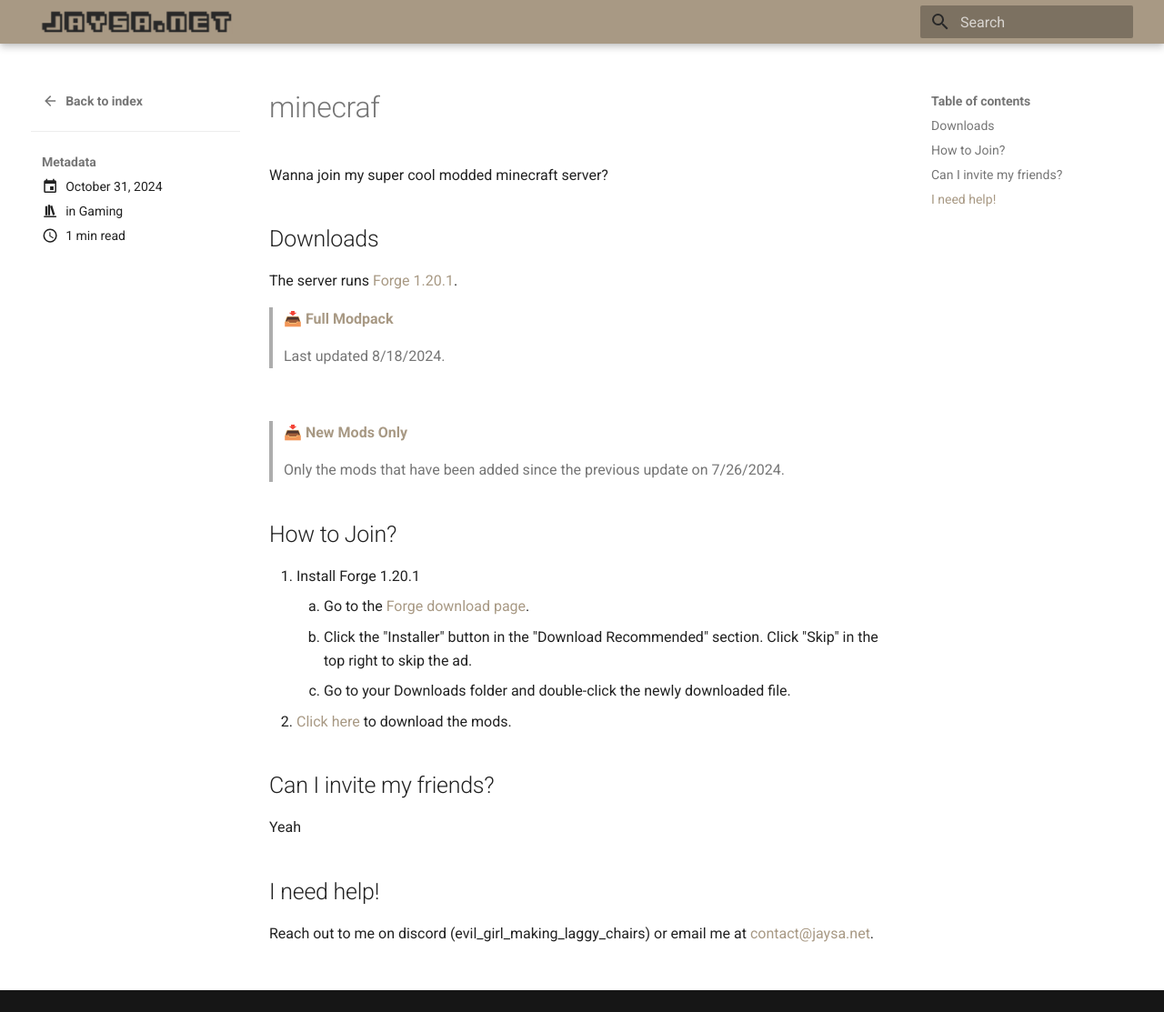
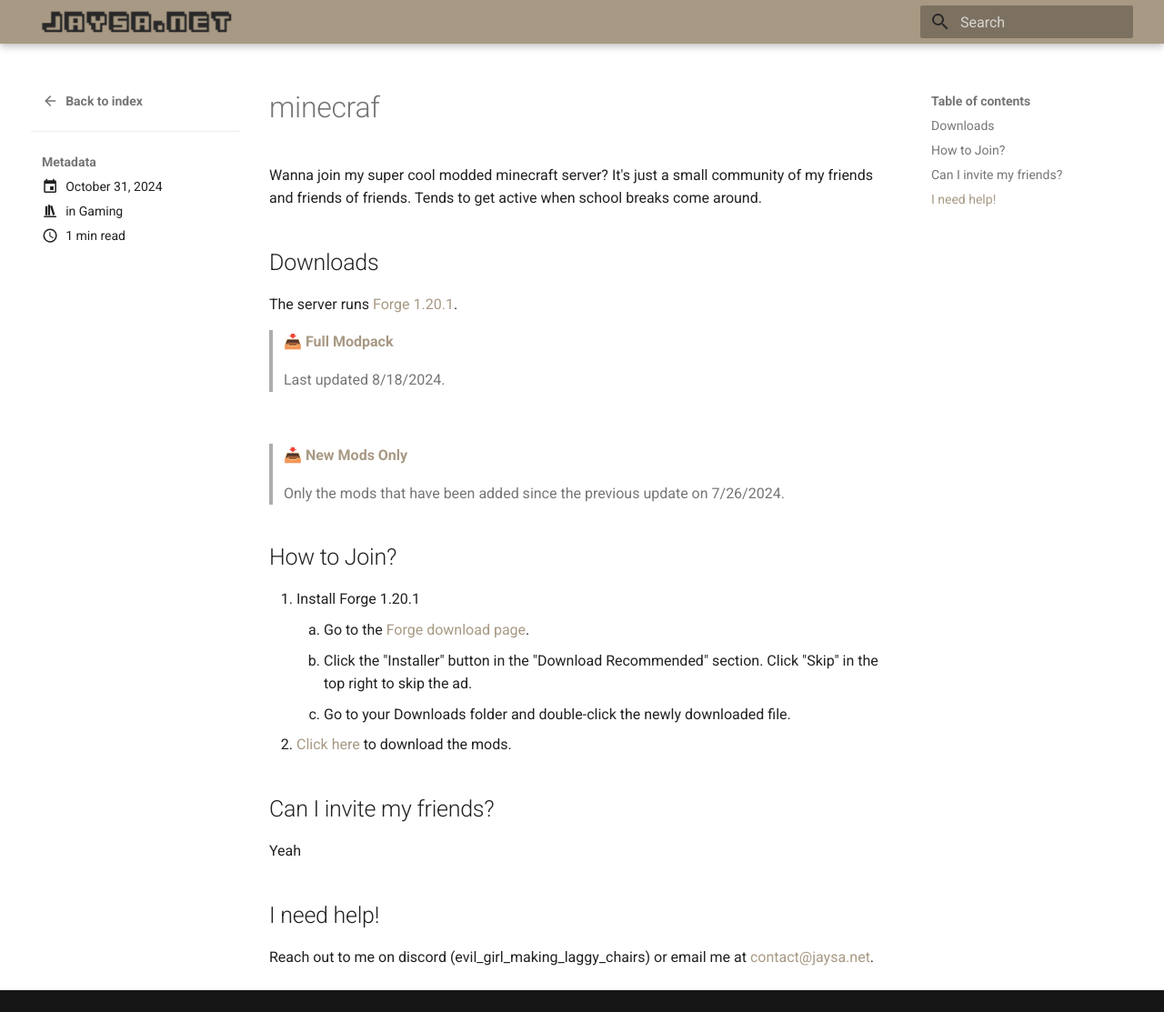
Before and after one commit to jaysa68/jaysa.net-blog, an MkDocs documentation site: the page built from docs/posts/minecraft.md, in a window 1280 px wide and 1113 px high. Shown: the whole window at 91% size. Built offline with MkDocs 1.6.1 and Material for MkDocs 9.7.7, drawn with Linux system fonts in a browser that asks for light colours.

Commit message:
edit: include disclaimer

```diff
--- a/docs/posts/minecraft.md
+++ b/docs/posts/minecraft.md
@@ -7,7 +7,7 @@ categories:
 
 # minecraf
 
-Wanna join my super cool modded minecraft server?
+Wanna join my super cool modded minecraft server? It's just a small community of my friends and friends of friends. Tends to get active when school breaks come around.
 
 <!-- more -->
 
```
